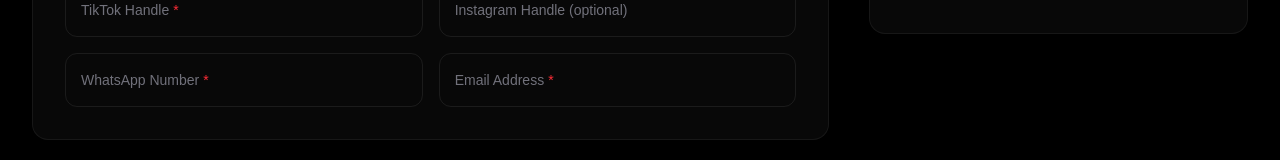
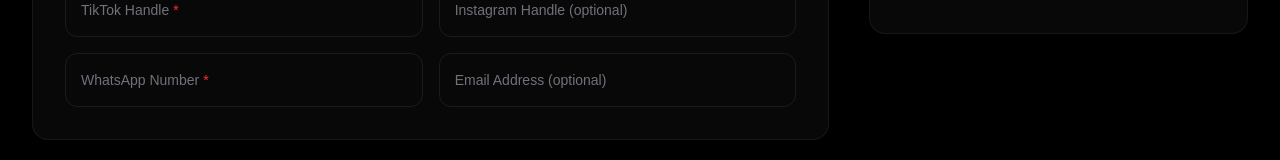
Before and after one commit to sharpconnect5050/sharpconnect, a Next.js app: page /campaign in a window 1280 px wide. Shown: the part 488-648 px from the top of the page. Built offline with nearby package versions, Linux system fonts and the light colour scheme; no server answers.

Commit message:
fix: email optional on campaign form

```diff
--- a/src/app/campaign/page.tsx
+++ b/src/app/campaign/page.tsx
@@ -93,8 +93,8 @@ export default function CampaignPage() {
     if (!whatsapp.trim()) errs.whatsapp = "Required";
     else if (!/^\+?[0-9]{7,15}$/.test(whatsapp.trim().replace(/[\s\-]/g, "")))
       errs.whatsapp = "Enter a valid phone number (e.g. +233 XX XXX XXXX)";
-    if (!email.trim() || !/\S+@\S+\.\S+/.test(email))
-      errs.email = "Valid email required";
+    if (email.trim() && !/\S+@\S+\.\S+/.test(email))
+      errs.email = "Invalid email format";
     if (!selectedPackage) errs.package = "Select a package";
     if (!audioFile && !tiktokSoundLink.trim()) errs.audio = "Upload audio or provide a TikTok sound link";
     else if (tiktokSoundLink.trim() && !/^https?:\/\/(www\.)?(vm\.)?tiktok\.com\/.+/.test(tiktokSoundLink.trim()))
@@ -283,7 +283,7 @@ export default function CampaignPage() {
                   { label: "TikTok Handle", value: tiktokHandle, setter: setTiktokHandle, key: "tiktokHandle", required: true },
                   { label: "Instagram Handle (optional)", value: instagramHandle, setter: setInstagramHandle, key: "instagramHandle", required: false },
                   { label: "WhatsApp Number", value: whatsapp, setter: setWhatsapp, key: "whatsapp", required: true },
-                  { label: "Email Address", value: email, setter: setEmail, key: "email", type: "email", required: true },
+                  { label: "Email Address (optional)", value: email, setter: setEmail, key: "email", type: "email", required: false },
                 ].map((field) => (
                   <div key={field.key} className="relative">
                     <input
```
